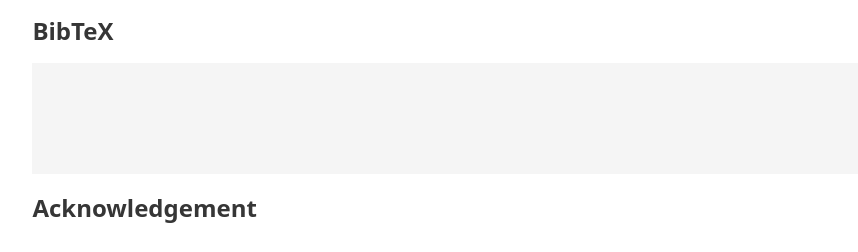
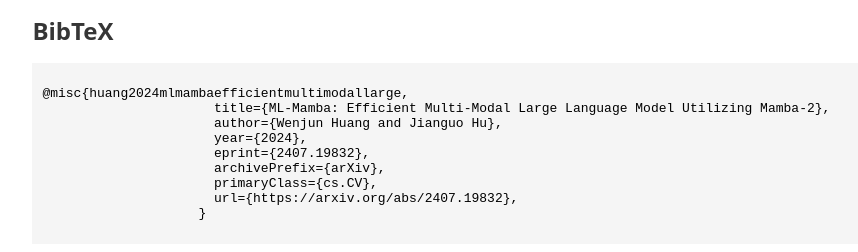
Before and after one commit to WenjunHuang94/WenjunHuang94.github.io, a plain HTML site: page ML-Mamba/index.html in a window 1280 px wide. Shown: the part 3862-4114 px from the top of the page, without its empty margins (102-960 px from the left). Drawn offline with Linux system fonts and the light colour scheme.

Commit message:
Update ML-Mamba subpage

```diff
--- a/ML-Mamba/index.html
+++ b/ML-Mamba/index.html
@@ -342,20 +342,16 @@ It combines the multimodal connector called the Mamba-2 Scan Connector (MSC) mod
         <section class="section" id="BibTeX">
             <h2 class="title">BibTeX</h2>
 
-            <div class="container is-max-desktop content" style="background-color:#f5f5f5;padding: 20px ">
-                <pre><code>
-
-                </code></pre>
-            </div>
-        </section>
-
-        <section class="section" id="Acknowledgement">
-            <div class="container is-max-desktop content">
-                <h2 class="title">Acknowledgement</h2>
-                <p class="page_content">
-
-                </p>
-
+            <div class="container is-max-desktop content" style="background-color:#f5f5f5;padding: 10px ">
+                <pre><code>@misc{huang2024mlmambaefficientmultimodallarge,
+                      title={ML-Mamba: Efficient Multi-Modal Large Language Model Utilizing Mamba-2},
+                      author={Wenjun Huang and Jianguo Hu},
+                      year={2024},
+                      eprint={2407.19832},
+                      archivePrefix={arXiv},
+                      primaryClass={cs.CV},
+                      url={https://arxiv.org/abs/2407.19832},
+                    }</code></pre>
             </div>
         </section>
 
```
